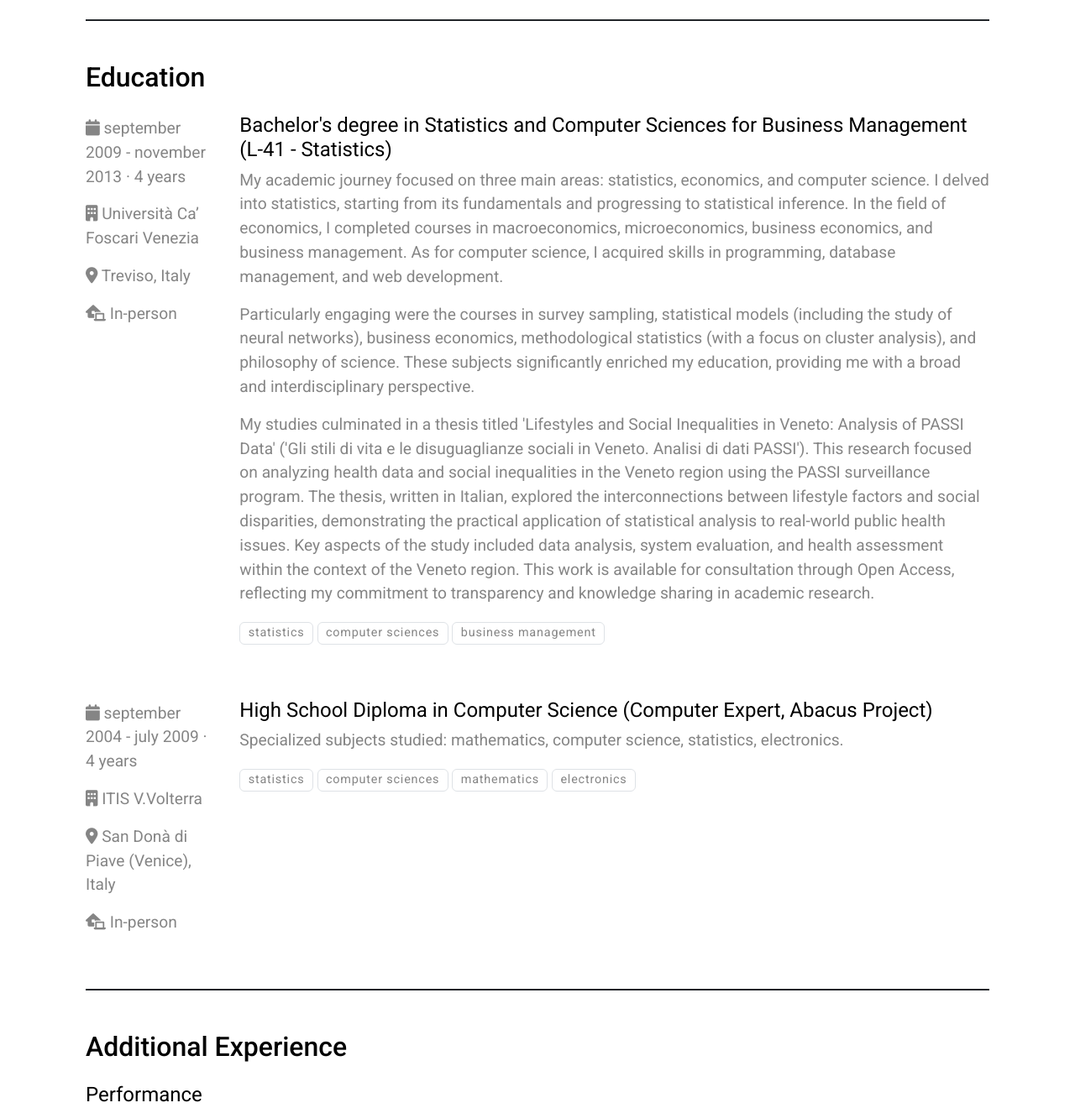
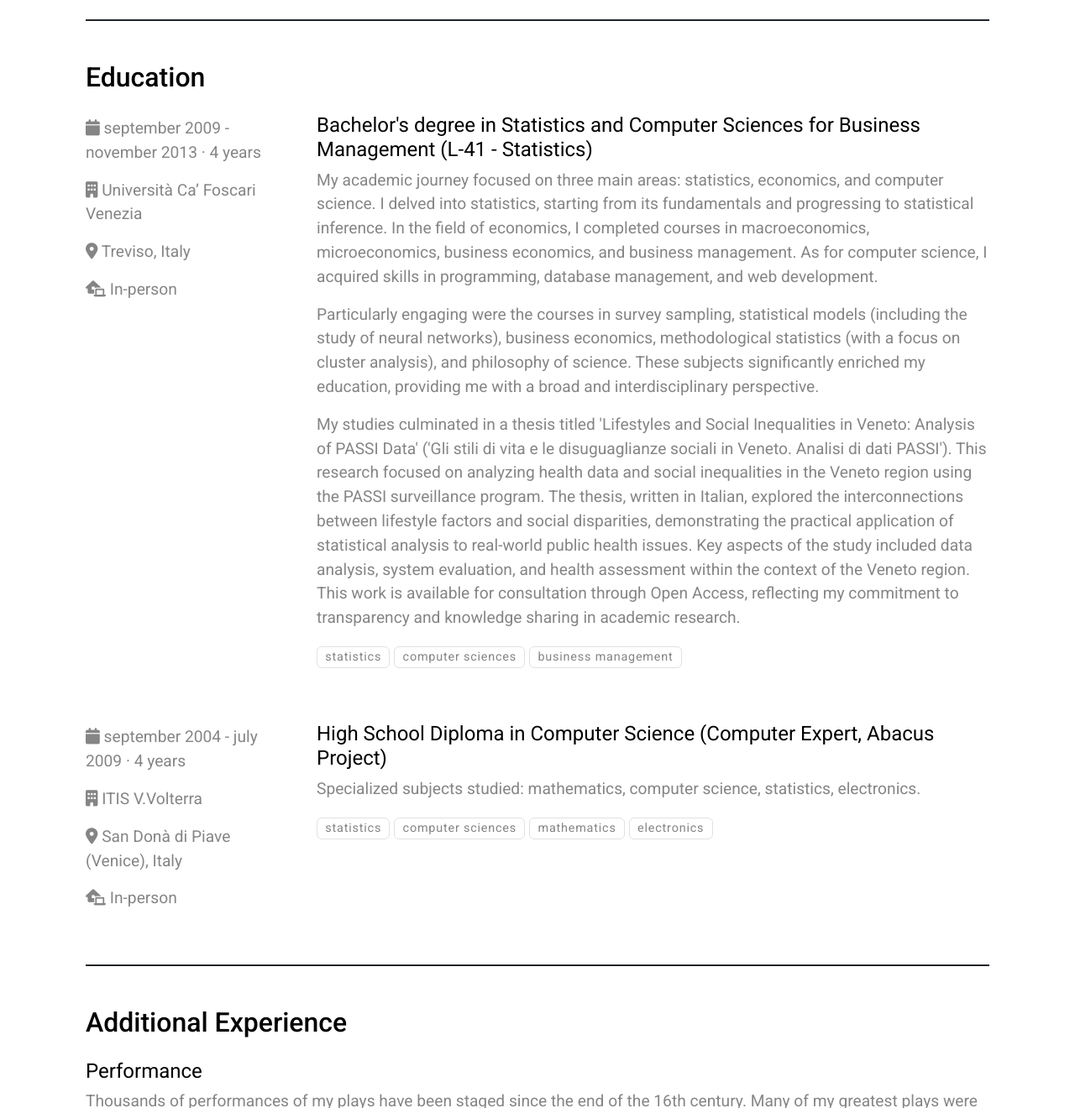
Before and after one commit to philbroz/cv, a plain HTML site: page index.html in a window 1280 px wide. Shown: the part 1480-2800 px from the top of the page at 84% size. Drawn offline with nearby package versions, Linux system fonts and the light colour scheme.

Commit message:
Deploying to gh-pages from @ philbroz/cv@60b5219ec49f03457e29a0091fcb60d9443af8dd 🚀

```diff
--- a/index.html
+++ b/index.html
@@ -138,7 +138,7 @@ For version control and branch workflow: Git with Azure DevOps, GitKraken (Git G
     <div class="border-bottom border-2 border-print-0 border-dark mb-5 pb-5 pb-print-0 mb-print-1">
         <h2 class="mb-4">Education</h2>
         <div class="row d-block d-md-flex mb-5">
-            <div class="col-md-2 pt-1">
+            <div class="col-md-3 pt-1">
                 <p class="period"><i class="fa-solid fa-calendar"></i> september 2009 - november 2013 · 4 years</p>
                 <div class="info-block">
                     <p><i class="fa-solid fa-building"></i> Università Ca’ Foscari Venezia</p>
@@ -146,7 +146,7 @@ For version control and branch workflow: Git with Azure DevOps, GitKraken (Git G
                     <p><i class="fa-solid fa-laptop-house"></i> In-person</p>
                 </div>
             </div>
-            <div class="col-md-10">
+            <div class="col-md-9">
                 <h3 class="fs-4 fw-normal">Bachelor&#x27;s degree in Statistics and Computer Sciences for Business Management (L-41 - Statistics)</h3>
                 <div><p>My academic journey focused on three main areas: statistics, economics, and computer science.
 I delved into statistics, starting from its fundamentals and progressing to statistical inference. In the field of economics, I completed courses in macroeconomics, microeconomics, business economics, and business management. As for computer science, I acquired skills in programming, database management, and web development.</p>
@@ -165,7 +165,7 @@ This work is available for consultation through Open Access, reflecting my commi
             </div>
         </div>
         <div class="row d-block d-md-flex">
-            <div class="col-md-2 pt-1">
+            <div class="col-md-3 pt-1">
                 <p class="period"><i class="fa-solid fa-calendar"></i> september 2004 - july 2009 · 4 years</p>
                 <div class="info-block">
                     <p><i class="fa-solid fa-building"></i> ITIS V.Volterra</p>
@@ -173,7 +173,7 @@ This work is available for consultation through Open Access, reflecting my commi
                     <p><i class="fa-solid fa-laptop-house"></i> In-person</p>
                 </div>
             </div>
-            <div class="col-md-10">
+            <div class="col-md-9">
                 <h3 class="fs-4 fw-normal">High School Diploma in Computer Science (Computer Expert, Abacus Project)</h3>
                 <div><p>Specialized subjects studied: mathematics, computer science, statistics, electronics.</p></div>
                 <p>
```
Also changed, not shown: 1 other file.
